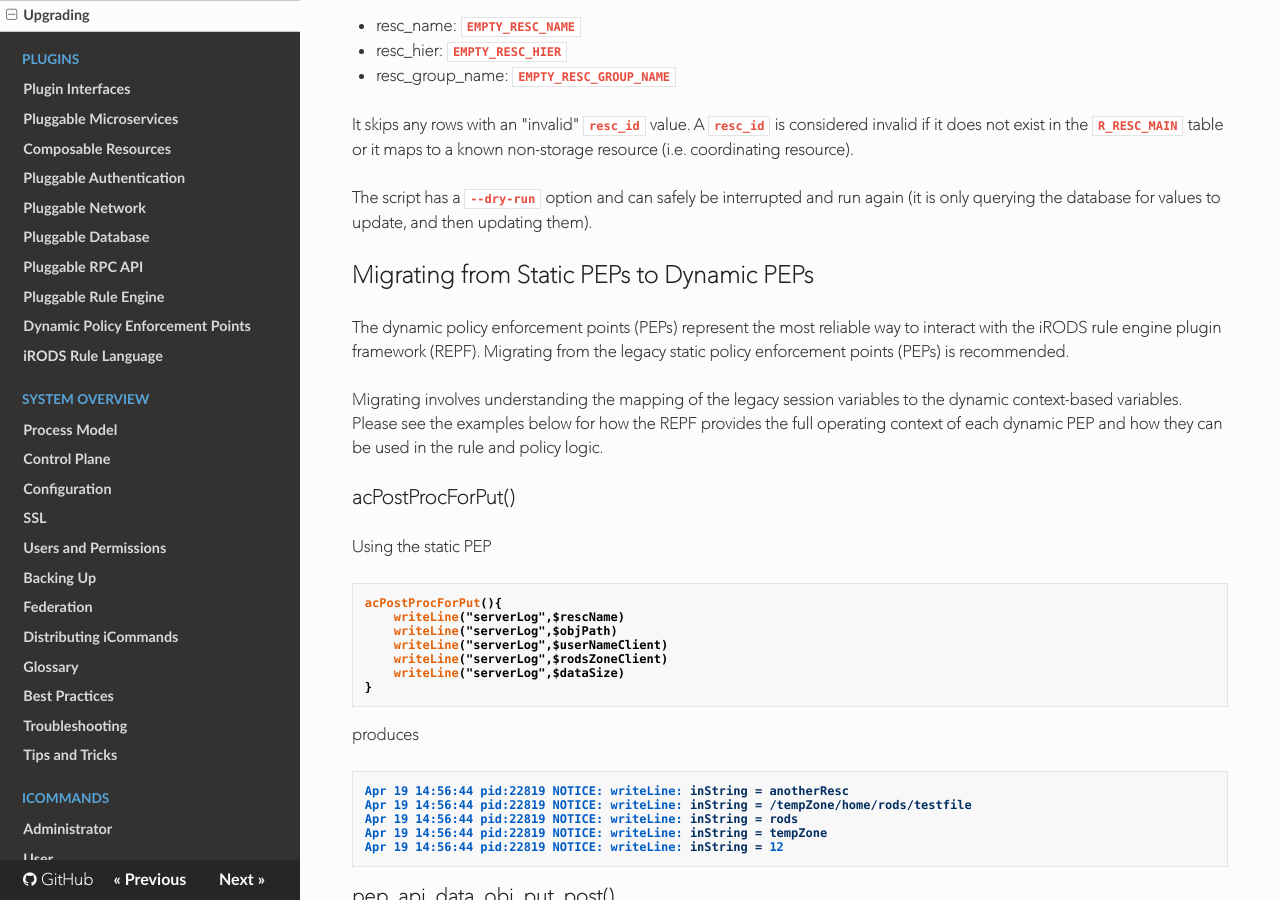
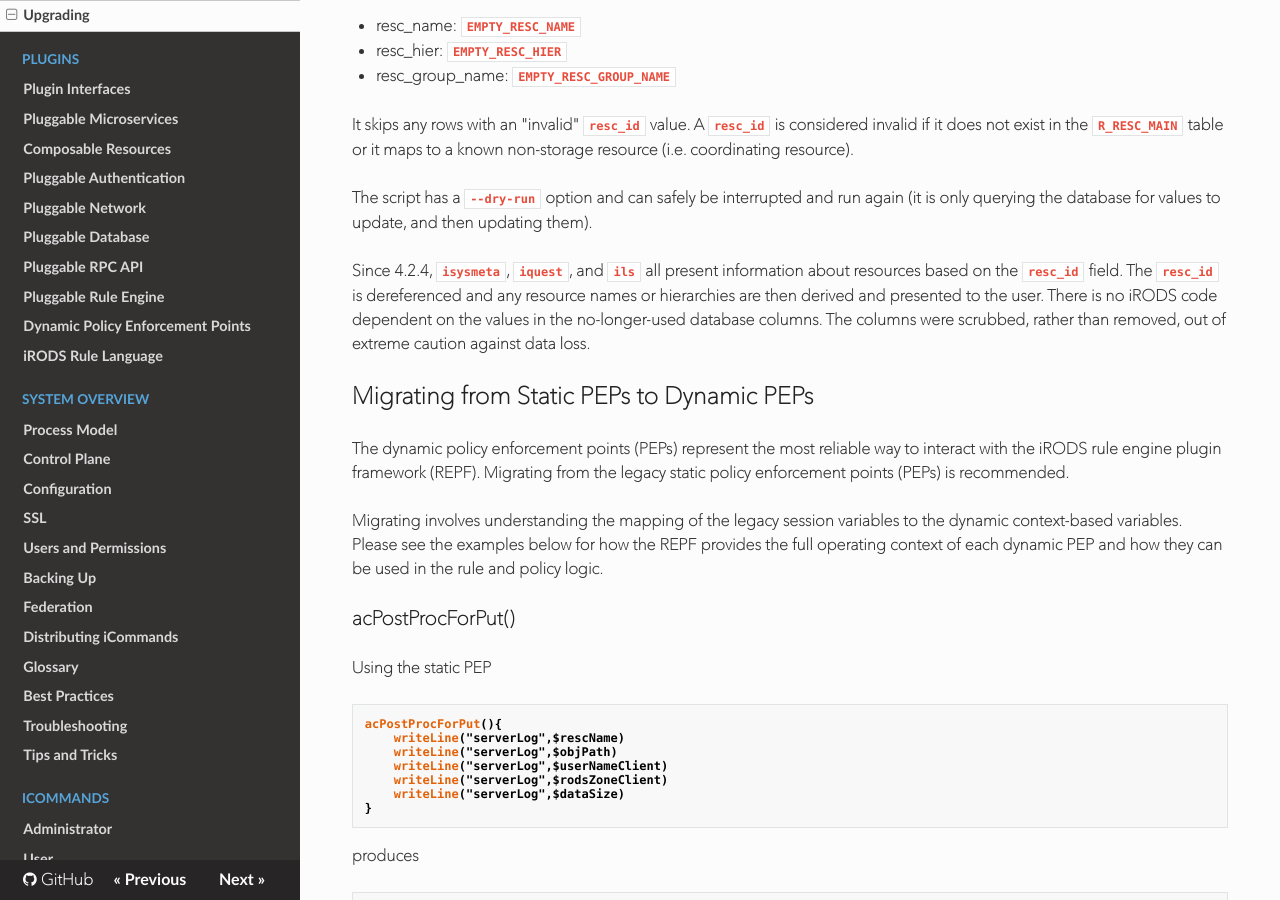
Before and after one commit to irods/irods_docs, an MkDocs documentation site: the page built from docs/getting_started/upgrading.md, in a window 1280 px wide and 900 px high, scrolled down 925 px. Built offline with MkDocs 1.6.1, drawn with Linux system fonts in a browser that asks for light colours; nearby versions of some CDN libraries.

Commit message:
[irods/irods#4854] describe usage of resc_id since 4.2.4

```diff
--- a/docs/getting_started/upgrading.md
+++ b/docs/getting_started/upgrading.md
@@ -29,6 +29,8 @@ This script updates the following columns in `R_DATA_MAIN` to contain these know
 It skips any rows with an "invalid" `resc_id` value. A `resc_id` is considered invalid if it does not exist in the `R_RESC_MAIN` table or it maps to a known non-storage resource (i.e. coordinating resource).
 
 The script has a `--dry-run` option and can safely be interrupted and run again (it is only querying the database for values to update, and then updating them).
+
+Since 4.2.4, `isysmeta`, `iquest`, and `ils` all present information about resources based on the `resc_id` field.  The `resc_id` is dereferenced and any resource names or hierarchies are then derived and presented to the user.  There is no iRODS code dependent on the values in the no-longer-used database columns.  The columns were scrubbed, rather than removed, out of extreme caution against data loss.
 
 ## Migrating from Static PEPs to Dynamic PEPs
 
```
